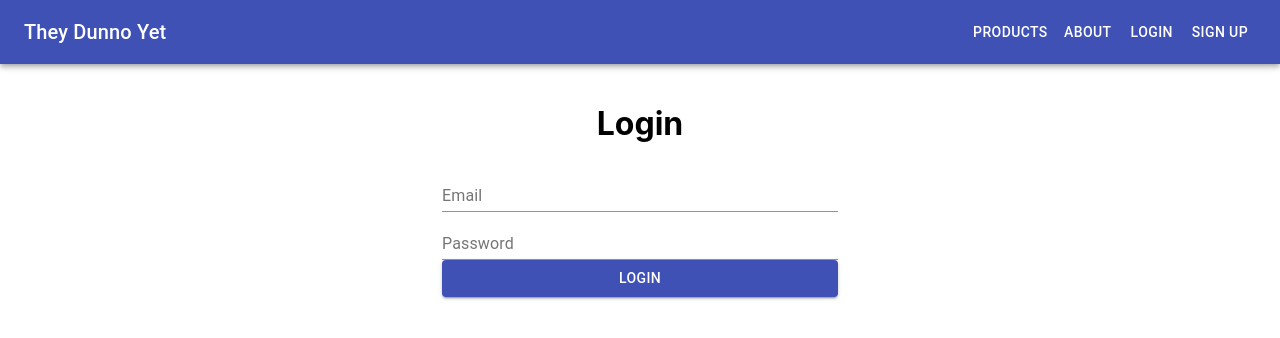
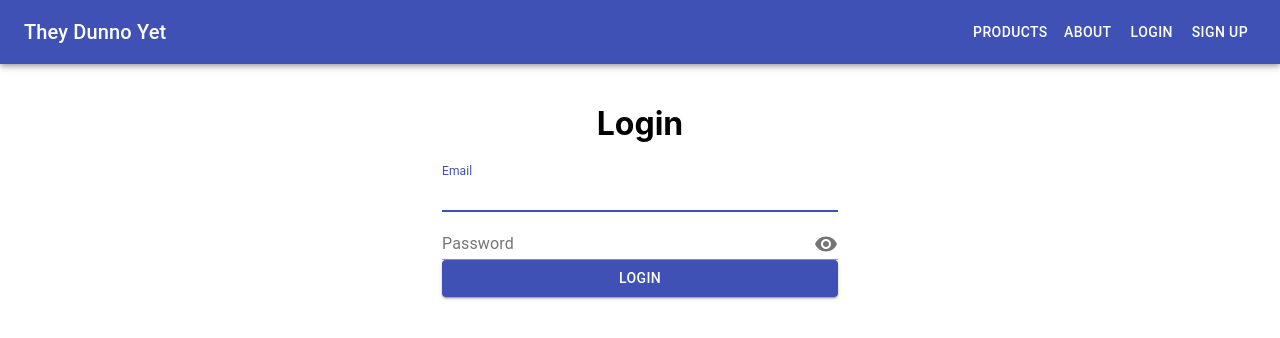
Before and after one commit to TheyDunnoYet/they-dunno-yet, a React (Create React App) app in the folder client/: page /login in a window 1280 px wide. Shown: the top 338 px of the page. Built offline with nearby package versions, Linux system fonts and the light colour scheme; the HTML template or start-up script is replaced by a standard one.

Commit message:
Continue improving login: added autofocus and show/hide password

```diff
--- a/client/package.json
+++ b/client/package.json
@@ -4,6 +4,7 @@
   "private": true,
   "dependencies": {
     "@material-ui/core": "^4.12.4",
+    "@material-ui/icons": "^4.11.3",
     "@material-ui/lab": "^4.0.0-alpha.61",
     "@testing-library/jest-dom": "^5.16.5",
     "@testing-library/react": "^11.2.7",
--- a/client/src/components/Login.js
+++ b/client/src/components/Login.js
@@ -3,8 +3,17 @@ import { connect } from "react-redux";
 import { login } from "../redux/actions/authActions";
 import { clearErrors } from "../redux/actions/errorActions";
 import { useNavigate } from "react-router-dom";
-import { TextField, Button, Container, Box, Snackbar } from "@material-ui/core";
+import {
+  TextField,
+  Button,
+  Container,
+  Box,
+  Snackbar,
+  IconButton,
+  InputAdornment,
+} from "@material-ui/core";
 import Alert from "@material-ui/lab/Alert";
+import { Visibility, VisibilityOff } from "@material-ui/icons";
 
 function Login({ login, clearErrors, error = {}, isAuthenticated }) {
   let navigate = useNavigate();
@@ -26,6 +35,7 @@ function Login({ login, clearErrors, error = {}, isAuthenticated }) {
 
   const [snackbarOpen, setSnackbarOpen] = useState(false); // For Snackbar
   const [errorSnackbarOpen, setErrorSnackbarOpen] = useState(false);
+  const [showPassword, setShowPassword] = useState(false);
 
   useEffect(() => {
     if (error && error.id === "LOGIN_FAIL") {
@@ -115,6 +125,7 @@ function Login({ login, clearErrors, error = {}, isAuthenticated }) {
         <h1 style={{ textAlign: "center" }}>Login</h1>
         <form onSubmit={handleSubmit} noValidate>
           <TextField
+            autoFocus
             type="email"
             name="email"
             value={userData.email}
@@ -125,7 +136,7 @@ function Login({ login, clearErrors, error = {}, isAuthenticated }) {
             fullWidth
           />
           <TextField
-            type="password"
+            type={showPassword ? "text" : "password"}
             name="password"
             value={userData.password}
             onChange={handlePasswordChange}
@@ -133,6 +144,18 @@ function Login({ login, clearErrors, error = {}, isAuthenticated }) {
             error={!!(formErrors.password || localErrors.password)}
             helperText={formErrors.password || localErrors.password}
             fullWidth
+            InputProps={{
+              endAdornment: (
+                <InputAdornment position="end">
+                  <IconButton
+                    edge="end"
+                    onClick={() => setShowPassword(!showPassword)}
+                  >
+                    {showPassword ? <VisibilityOff /> : <Visibility />}
+                  </IconButton>
+                </InputAdornment>
+              ),
+            }}
           />
           <Button type="submit" color="primary" variant="contained" fullWidth>
             Login
```
Also changed, not shown: 1 other file (tests, documents, lock files or other folders).
